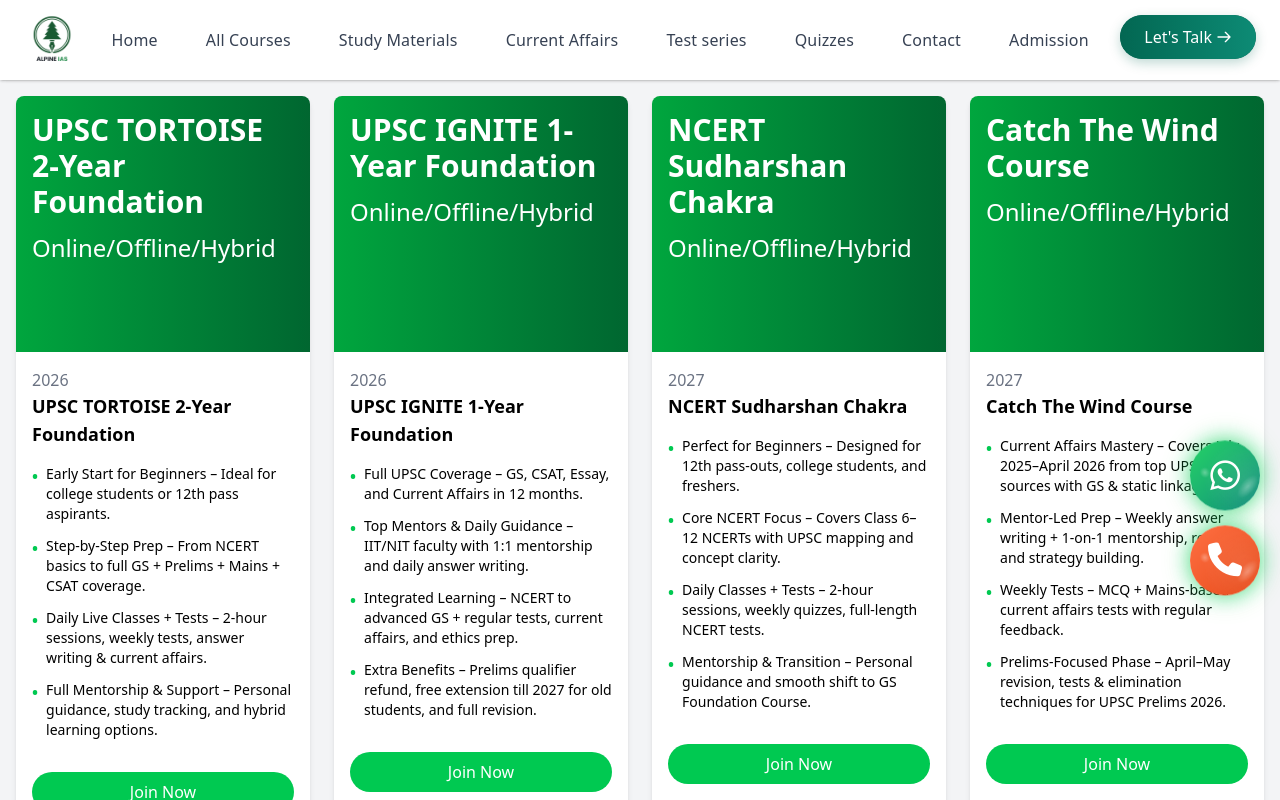
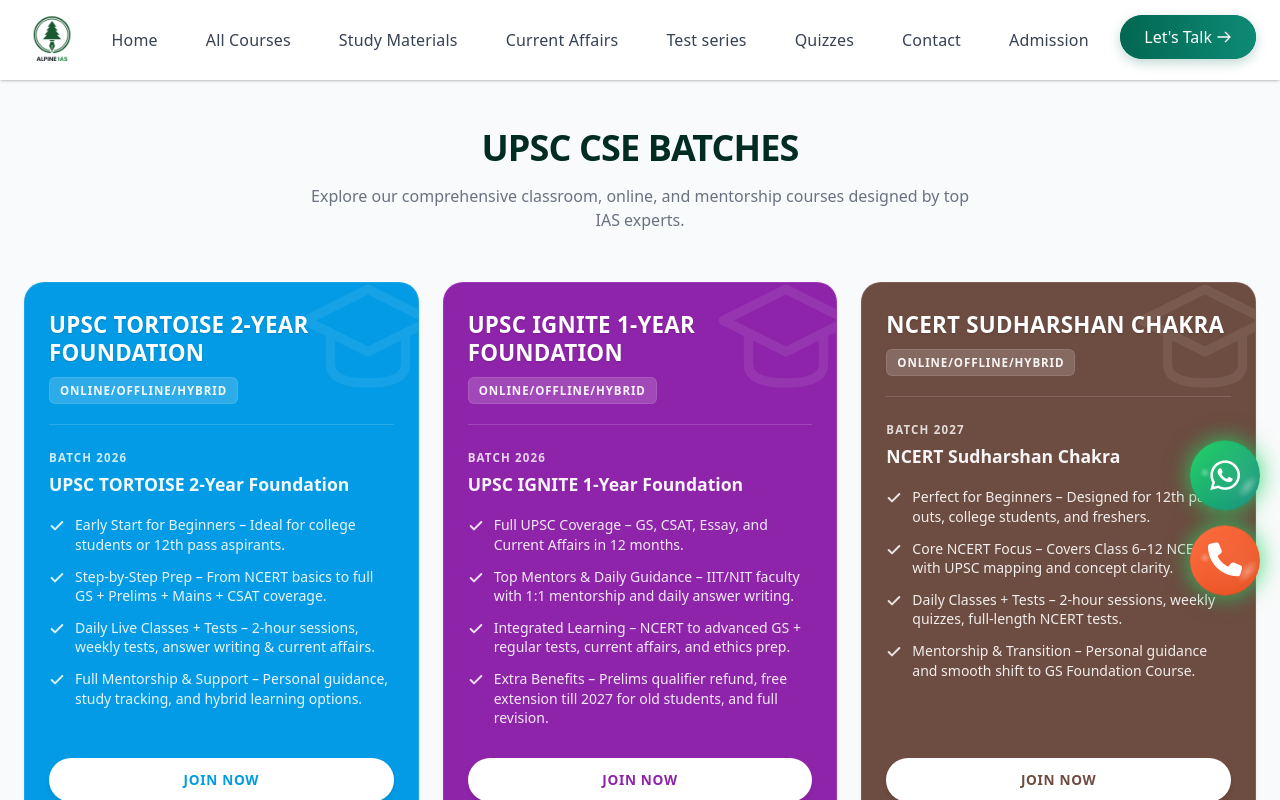
Before and after one commit to abhimanyuonline/AlpineIAS, a SvelteKit app: page /all-courses in a window 1280 px wide. Built offline with nearby package versions, Linux system fonts and the light colour scheme.

Commit message:
Redesign all-courses page to be colorful like study-material, preserve layout details, and format symmetrically in a 3-column desktop grid

```diff
--- a/src/routes/all-courses/+page.svelte
+++ b/src/routes/all-courses/+page.svelte
@@ -1,37 +1,67 @@
 <script>
   import courses from "../courses.json";
-    // import logo from '$lib/assets/logo.png';
-    // import { enhancedImages } from '@sveltejs/enhanced-img';
+  import { onMount } from 'svelte';
+
+  const courseListColors = [
+    '#34bfa3', '#ff6b9d', '#43a047', '#1fbcd2', '#8e24aa',
+    '#3949ab', '#f4511e', '#6d4c41', '#ffb300', '#039be5',
+    '#d81b60', '#757575', '#fb8c00', '#546e7a', '#00acc1',
+    '#00897b', '#e91e63', '#fbc02d'
+  ];
+
+  let blockColors = $state([...courseListColors]);
+
+  onMount(() => {
+    blockColors = [...courseListColors].sort(() => Math.random() - 0.5);
+  });
 </script>
 
-<main class="p-4 bg-gray-100 min-h-screen">
-    <div class="max-w-7xl mx-auto grid grid-cols-1 md:grid-cols-2 lg:grid-cols-4 gap-6">
-        {#each courses as course}
-            <div class="bg-white rounded-lg shadow-md overflow-hidden transition duration-300 hover:shadow-lg">
-                <div class="bg-gradient-to-r {course.gradient} p-4 h-64 flex flex-col">
-                    <div class="text-white text-3xl font-bold mb-2">
-                        {course.title}
-                    </div>
-                    <div class="text-white text-2xl mt-1 mb-auto">
-                        {course.type}
-                    </div>
+<svelte:head>
+  <title>All UPSC Courses – Alpine IAS</title>
+  <meta name="description" content="Explore Dehradun's premier UPSC courses including 1-year ignite, 2-year foundation, NCERT, and mentorship batches." />
+</svelte:head>
+
+<div class="bg-gray-50 min-h-screen">
+  <main class="p-6 max-w-7xl mx-auto pt-12 pb-20">
+    <h1 class="text-4xl font-black text-center text-emerald-950 mb-4 uppercase tracking-tight">UPSC CSE Batches</h1>
+    <p class="text-center mb-10 text-gray-500 max-w-2xl mx-auto">Explore our comprehensive classroom, online, and mentorship courses designed by top IAS experts.</p>
+
+    <div class="courses-grid">
+      {#each courses as course, index}
+        <div
+          class="course-card relative overflow-hidden"
+          style="--card-bg: {blockColors[index % blockColors.length]}"
+        >
+          <!-- Watermark background icon -->
+          <div class="card-watermark">
+            <svg viewBox="0 0 24 24" fill="none" stroke="currentColor" stroke-width="1.5" stroke-linecap="round" stroke-linejoin="round">
+              <path d="M22 10v6M2 10l10-5 10 5-10 5z"/>
+              <path d="M6 12v5c0 2 2 3 6 3s6-1 6-3v-5"/>
+            </svg>
           </div>
 
-                <div class="p-4">
-                    <div class="text-gray-500 font-medium">{course.year}</div>
-                    <h3 class="text-lg font-bold mb-4">{course.title}</h3>
+          <div class="card-header">
+            <div class="course-title-top">{course.title}</div>
+            <div class="course-type-top">{course.type}</div>
+          </div>
 
-                    <ul class="space-y-3">
+          <div class="card-body">
+            <div class="course-year">Batch {course.year}</div>
+            <h3 class="course-title-body">{course.title}</h3>
+
+            <ul class="features-list">
               {#each course.features as feature}
-                            <li class="flex items-start">
-                                <span class="text-green-500 font-bold mr-2">•</span>
-                                <span class="text-sm">{feature}</span>
+                <li class="feature-item">
+                  <svg class="feature-icon" width="16" height="16" viewBox="0 0 24 24" fill="none" stroke="currentColor" stroke-width="3" stroke-linecap="round" stroke-linejoin="round">
+                    <polyline points="20 6 9 17 4 12"></polyline>
+                  </svg>
+                  <span>{feature}</span>
                 </li>
               {/each}
             </ul>
 
-                    <div class="flex mt-8 justify-center">
-                        <a href={`all-courses/${course.link}`} class="w-full bg-green-500 text-white rounded-full py-2 px-4 text-center font-medium hover:bg-green-600">
+            <div class="join-btn-container">
+              <a href={`/all-courses/${course.link}`} class="join-btn">
                 Join Now
               </a>
             </div>
@@ -40,7 +70,174 @@
       {/each}
     </div>
   </main>
+</div>
 
 <style>
-/* Add any additional custom styles here */
+  .courses-grid {
+    display: grid;
+    grid-template-columns: repeat(1, 1fr);
+    gap: 24px;
+    padding: 10px 0;
+    align-items: stretch;
+  }
+
+  @media (min-width: 640px) {
+    .courses-grid {
+      grid-template-columns: repeat(2, 1fr);
+    }
+  }
+
+  @media (min-width: 1024px) {
+    .courses-grid {
+      grid-template-columns: repeat(3, 1fr);
+    }
+  }
+
+  .course-card {
+    background-color: var(--card-bg);
+    color: white;
+    border-radius: 20px;
+    padding: 28px 24px;
+    position: relative;
+    overflow: hidden;
+    display: flex;
+    flex-direction: column;
+    height: 100%;
+    transition: transform 0.3s cubic-bezier(0.4, 0, 0.2, 1), box-shadow 0.3s ease;
+    border: 1px solid rgba(255, 255, 255, 0.1);
+    box-shadow: 0 4px 6px -1px rgba(0, 0, 0, 0.05), 0 2px 4px -1px rgba(0, 0, 0, 0.03);
+  }
+
+  .course-card:hover {
+    transform: translateY(-6px);
+    box-shadow: 0 12px 20px -8px rgba(0, 0, 0, 0.25);
+  }
+
+  .card-header {
+    position: relative;
+    z-index: 2;
+    margin-bottom: 24px;
+    border-bottom: 1px solid rgba(255, 255, 255, 0.15);
+    padding-bottom: 20px;
+  }
+
+  .course-title-top {
+    font-size: 1.4rem;
+    font-weight: 850;
+    line-height: 1.25;
+    margin-bottom: 10px;
+    text-transform: uppercase;
+    letter-spacing: 0.01em;
+    text-shadow: 0 1px 2px rgba(0, 0, 0, 0.15);
+  }
+
+  .course-type-top {
+    font-size: 0.72rem;
+    font-weight: 700;
+    text-transform: uppercase;
+    letter-spacing: 0.08em;
+    opacity: 0.95;
+    background: rgba(255, 255, 255, 0.18);
+    padding: 4px 10px;
+    border-radius: 6px;
+    width: fit-content;
+    border: 1px solid rgba(255, 255, 255, 0.1);
+  }
+
+  .card-body {
+    position: relative;
+    z-index: 2;
+    display: flex;
+    flex-direction: column;
+    flex-grow: 1;
+  }
+
+  .course-year {
+    font-size: 0.72rem;
+    font-weight: 700;
+    opacity: 0.8;
+    text-transform: uppercase;
+    letter-spacing: 0.1em;
+    margin-bottom: 6px;
+  }
+
+  .course-title-body {
+    font-size: 1.1rem;
+    font-weight: 700;
+    margin-bottom: 20px;
+    line-height: 1.3;
+    opacity: 0.95;
+  }
+
+  .features-list {
+    list-style: none;
+    padding: 0;
+    margin: 0 0 30px 0;
+    display: flex;
+    flex-direction: column;
+    gap: 12px;
+    flex-grow: 1;
+  }
+
+  .feature-item {
+    display: flex;
+    align-items: flex-start;
+    font-size: 0.875rem;
+    line-height: 1.4;
+    font-weight: 500;
+    color: rgba(255, 255, 255, 0.9);
+  }
+
+  .feature-icon {
+    margin-right: 10px;
+    flex-shrink: 0;
+    margin-top: 3px;
+    opacity: 0.85;
+    color: white;
+  }
+
+  .join-btn-container {
+    margin-top: auto;
+    width: 100%;
+  }
+
+  .join-btn {
+    background-color: white;
+    color: var(--card-bg);
+    font-weight: 800;
+    text-transform: uppercase;
+    letter-spacing: 0.05em;
+    font-size: 0.85rem;
+    text-align: center;
+    padding: 12px 24px;
+    border-radius: 9999px;
+    text-decoration: none;
+    transition: all 0.3s cubic-bezier(0.4, 0, 0.2, 1);
+    display: block;
+    box-shadow: 0 4px 6px -1px rgba(0, 0, 0, 0.1);
+  }
+
+  .join-btn:hover {
+    transform: scale(1.03);
+    box-shadow: 0 10px 15px -3px rgba(0, 0, 0, 0.25);
+    background-color: rgba(255, 255, 255, 0.98);
+  }
+
+  .card-watermark {
+    position: absolute;
+    right: -25px;
+    top: -25px;
+    width: 150px;
+    height: 150px;
+    color: white;
+    opacity: 0.08;
+    z-index: 1;
+    transition: transform 0.4s ease, opacity 0.4s ease;
+    pointer-events: none;
+  }
+
+  .course-card:hover .card-watermark {
+    transform: scale(1.15) rotate(10deg);
+    opacity: 0.12;
+  }
 </style>
```
Lines whose indentation alone changed are shown as unchanged.
